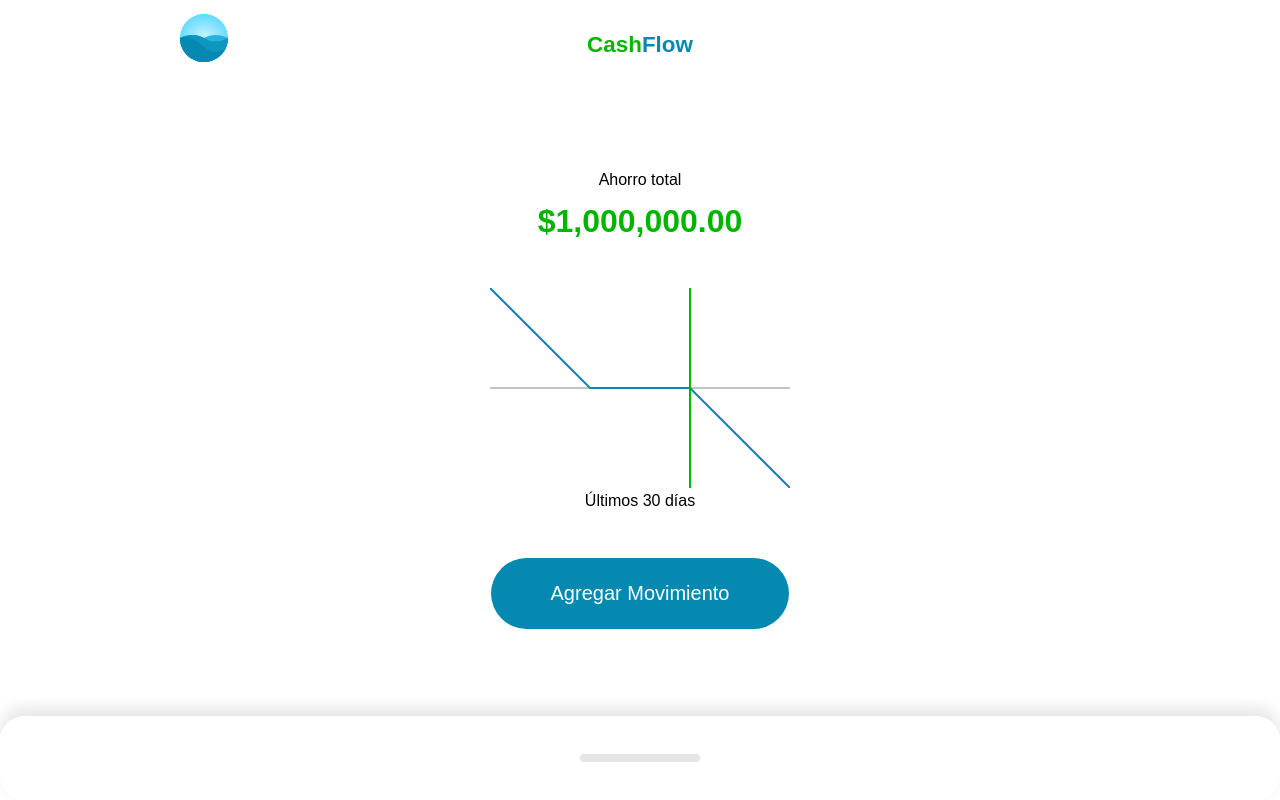
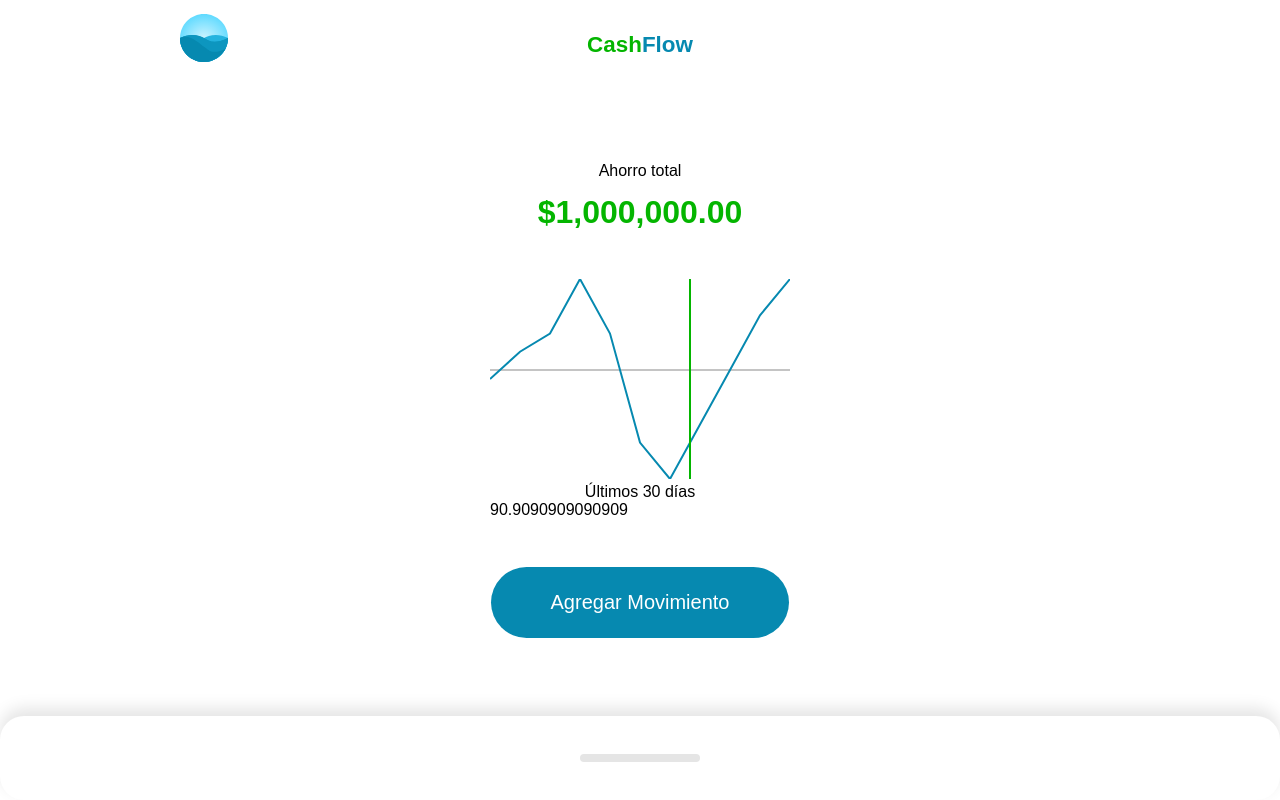
Before and after one commit to Edracobi028/app-cashFlow, a Vue app: page / in a window 1280 px wide. Built offline with nearby package versions, Linux system fonts and the light colour scheme.

Commit message:
Creación de la lógica del gráfico 14/21- uso de librerias Math.min y Math.max

```diff
--- a/src/components/Home.vue
+++ b/src/components/Home.vue
@@ -11,7 +11,7 @@
         :amount="amount"
       >
         <template #graphic>
-          <Graphic/>
+          <Graphic :amounts="amounts"/>
         </template>
         <template #action>
           <Action></Action>
@@ -47,6 +47,7 @@
     return {
       amount: null,
       label: null,
+      amounts:[100, 200, 500, 200, -400, -600, -300, 0, 300, 500 ],
       movements: [{
         id: 0,
         title: "Movimiento 1",
--- a/src/components/Resume/Graphic.vue
+++ b/src/components/Resume/Graphic.vue
@@ -5,15 +5,15 @@
             stroke="#c4c4c4"
             stroke-width="2"
             x1="0"
-            y1="100"
+            :y1="zero"
             x2="300"
-            y2="100"
+            :y2="zero"
             />
             <polyline
             fill="none"
             stroke="#0689b0"
             stroke-width="2"
-            points="0,0 100,100 200,100 300,200"
+            :points="points"
             />
             <line
             stroke="#04b500"
@@ -25,8 +25,55 @@
             />
         </svg>
         <p>Últimos 30 días</p>
+        <div>{{ zero}}</div>
     </div>
 </template>
+
+<script setup>
+     //Importamos props, toRefs, computed para recibir los montos y transformar en pixeles
+     import { defineProps, toRefs, computed } from 'vue';
+
+     //Definimos props
+     const props = defineProps({
+        //lista de montos reactiva
+        amounts: {
+            type: Array,
+            default: () => [],
+        }
+     });
+
+     //Definimos toRefs de los props y extraer la variable ammount
+     const { amounts } =  toRefs(props);
+
+     const amountToPixels = (amount) => {
+        const min = Math.min(...amounts.value); //valor minimo del arreglo
+        const max = Math.max(...amounts.value); //valor maximo del arreglo
+
+        const amountAbs = amount + Math.abs(min);     //del minimo a nuestro valor
+        const minmax = Math.abs(max) + Math.abs(min); //distancia entre el minimo y el maximo
+
+        return 200 - ((amountAbs * 100) / minmax ) * 2;  //Regla de 3
+     }
+
+     const zero = computed (() => {
+        return amountToPixels(0);
+     });
+
+     //Definimos computed
+     const points = computed(() =>{
+
+        const total = amounts.value.length; //total de elementos
+
+        //lista de ese numero de elementos
+        return amounts.value.reduce((points, amount, i) => {
+            const x = (300 / total) * (i + 1);
+            const y = amountToPixels(amount);
+            console.log(y);
+            return `${points} ${x}, ${y}`;
+        }, "0, 100");
+     });
+
+</script>
 
 <style>
     svg {
```
